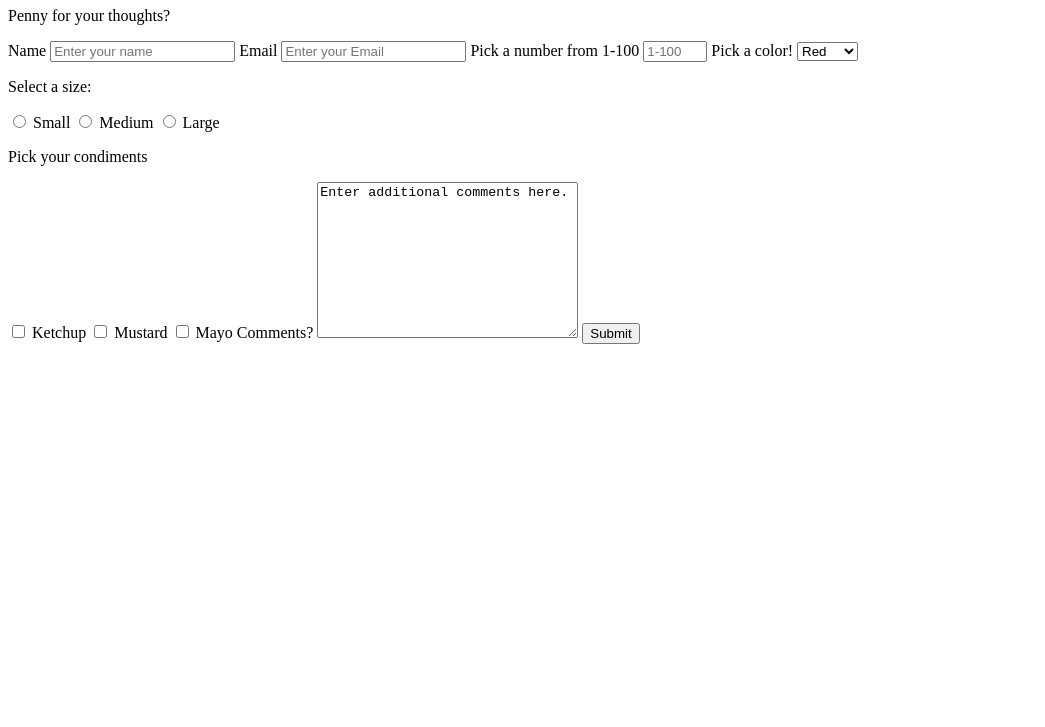
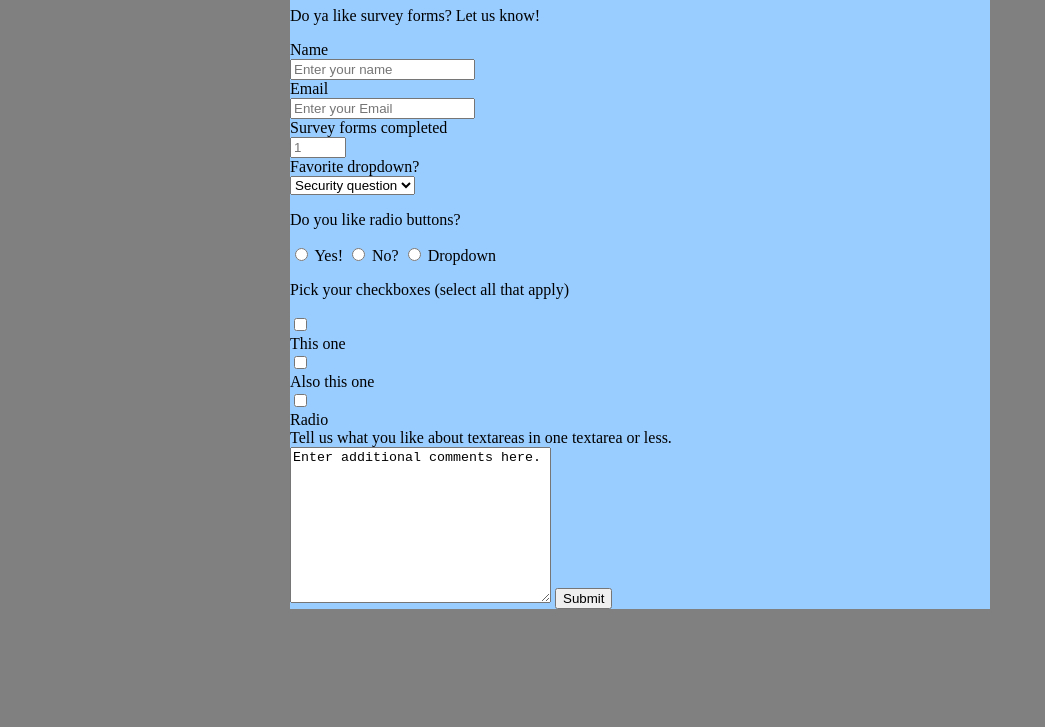
Before and after one commit to mallred7/FCC-RWD-Survey, a plain HTML site: page index.html in a window 1280 px wide. Shown: the part 73-800 px from the top of the page, without its empty margins (0-1045 px from the left). Drawn offline with Linux system fonts and the light colour scheme.

Commit message:
centered form and made form prompts about survey forms

```diff
--- a/index.html
+++ b/index.html
@@ -4,45 +4,54 @@
 <head>
     <meta charset="UTF-8">
     <meta name="viewport" content="width=device-width, initial-scale=1.0">
+    <link rel="stylesheet" href="style.css">
     <title>Survey Form</title>
 </head>
 
 <body>
-    <h1 id="title">Survey Form</h1>
-    <p id="description">Penny for your thoughts?</p>
-    <form action="" id="survey-form">
-        <label for="name-label">Name</label>
-        <input type="text" id="name-label" placeholder="Enter your name">
-        <label for="email-label">Email</label>
-        <input type="email" id="email-label" placeholder="Enter your Email">
-        <label for="number-label">Pick a number from 1-100</label>
-        <input type="number" id="number-label" placeholder="1-100" min="1" max="100">
-        <label for="dropdown">Pick a color!</label>
-        <select name="dropdown" id="dropdown">
-            <option value="">Red</option>
-            <option value="">Blue</option>
-            <option value="">Yellow</option>
-        </select>
-        <p>Select a size:</p>
-        <input id="sm" type="radio" name="size">
-        <label for="sm">Small</label>
-        <input id="med" type="radio" name="size">
-        <label for="med">Medium</label>
-        <input id="lg" type="radio" name="size">
-        <label for="lg">Large</label>
-        <p>Pick your condiments</p>
-        <input type="checkbox" id="ketchup" value="ketchup">
-        <label for="ketchup">Ketchup</label>
-        <input type="checkbox" id="mustard" value="mustard">
-        <label for="mustard">Mustard</label>
-        <input type="checkbox" id="mayo" value="mayo">
-        <label for="mayo">Mayo</label>
+    <div class="container">
+        <h1 id="title">Survey Form Survey Form</h1>
+        <p id="description">Do ya like survey forms? Let us know!</p>
+        <div id="form-div">
+            <form action="" id="survey-form">
+                <label for="name" id="name-label">Name</label>
+                <input type="text" id="name" placeholder="Enter your name" class="form-layout" required>
+                <label for="email" id="email-label">Email</label>
+                <input type="email" id="email" placeholder="Enter your Email" lass="form-layout" required>
+                <label for="number" id="number-label">Survey forms completed</label>
+                <input type="number" id="number" placeholder="1" min="1" max="99" lass="form-layout">
+                <label for="dropdown">Favorite dropdown?</label>
+                <select name="dropdown" id="dropdown">
+                    <option value="">Security question</option>
+                    <option value="">Country</option>
+                    <option value="">Quantity</option>
+                </select>
 
-        <label for="comments">Comments?</label>
-        <textarea name="comments" id="comments" cols="30" rows="10">Enter additional comments here.</textarea>
-        <button type="button">Submit</button>
-    </form>
+                <p>Do you like radio buttons?</p>
+                <div class="radios">
+                    <input id="y" type="radio" name="radios" value="y">
+                    <label for="y">Yes!</label>
+                    <input id="n" type="radio" name="radios" value="n">
+                    <label for="n">No?</label>
+                    <input id="drop" type="radio" name="radios" value="drop">
+                    <label for="drop">Dropdown</label>
+                </div>
 
+                <p>Pick your checkboxes (select all that apply)</p>
+                <input type="checkbox" id="this" value="this">
+                <label for="this">This one</label>
+                <input type="checkbox" id="also" value="also">
+                <label for="also">Also this one</label>
+                <input type="checkbox" id="radio" value="radio">
+                <label for="radio">Radio</label>
+
+                <label for="comments">Tell us what you like about textareas in one textarea or less.</label>
+                <textarea name="comments" id="comments" cols="30" rows="10">Enter additional comments here.</textarea>
+                <button type="button" id="submit">Submit</button>
+            </form>
+        </div>
+
+    </div>
 </body>
 
 </html>
--- a/style.css
+++ b/style.css
@@ -0,0 +1,17 @@
+label {
+    display: block;
+}
+
+body {
+    background-color: gray;
+}
+
+.container {
+    background-color: #99ccff;
+    margin: 20px auto;
+    max-width: 700px;
+}
+
+.radios label{
+    display: inline;
+}
```
